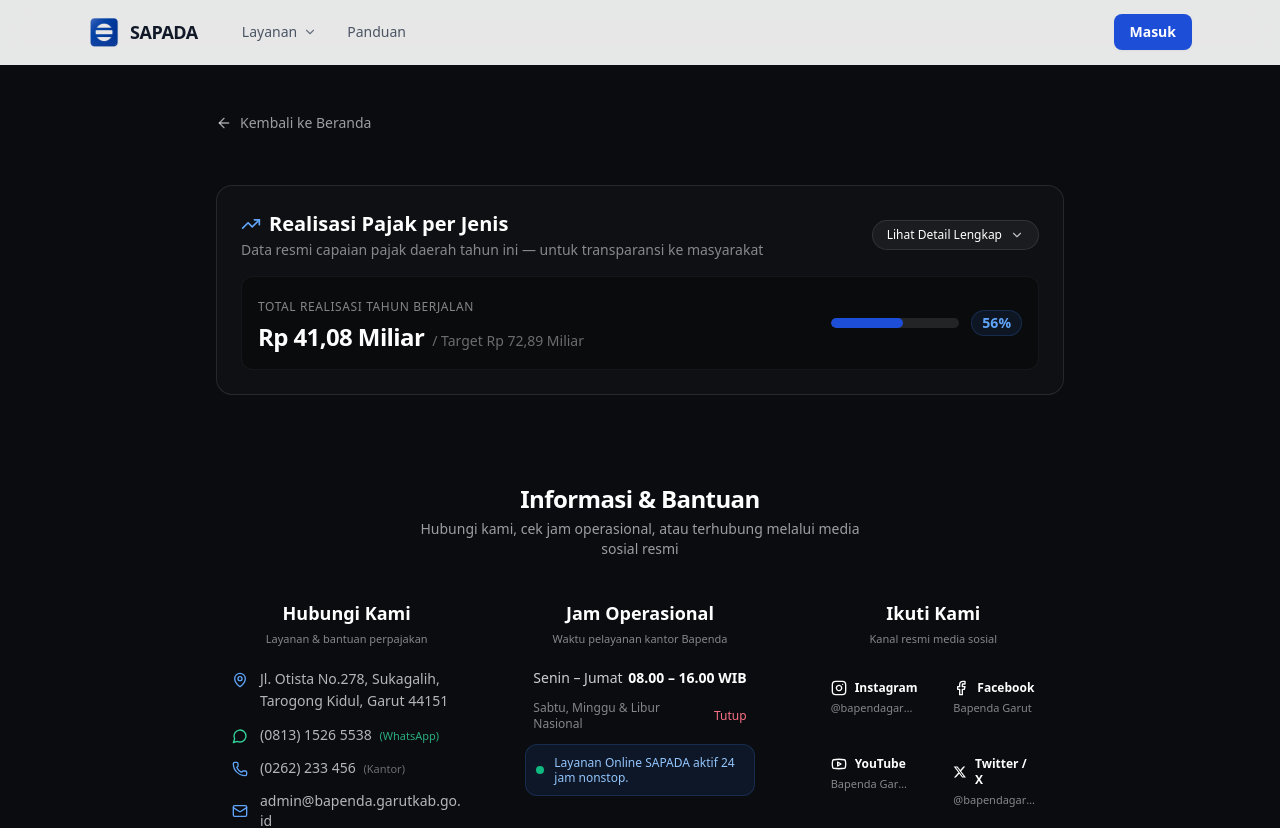
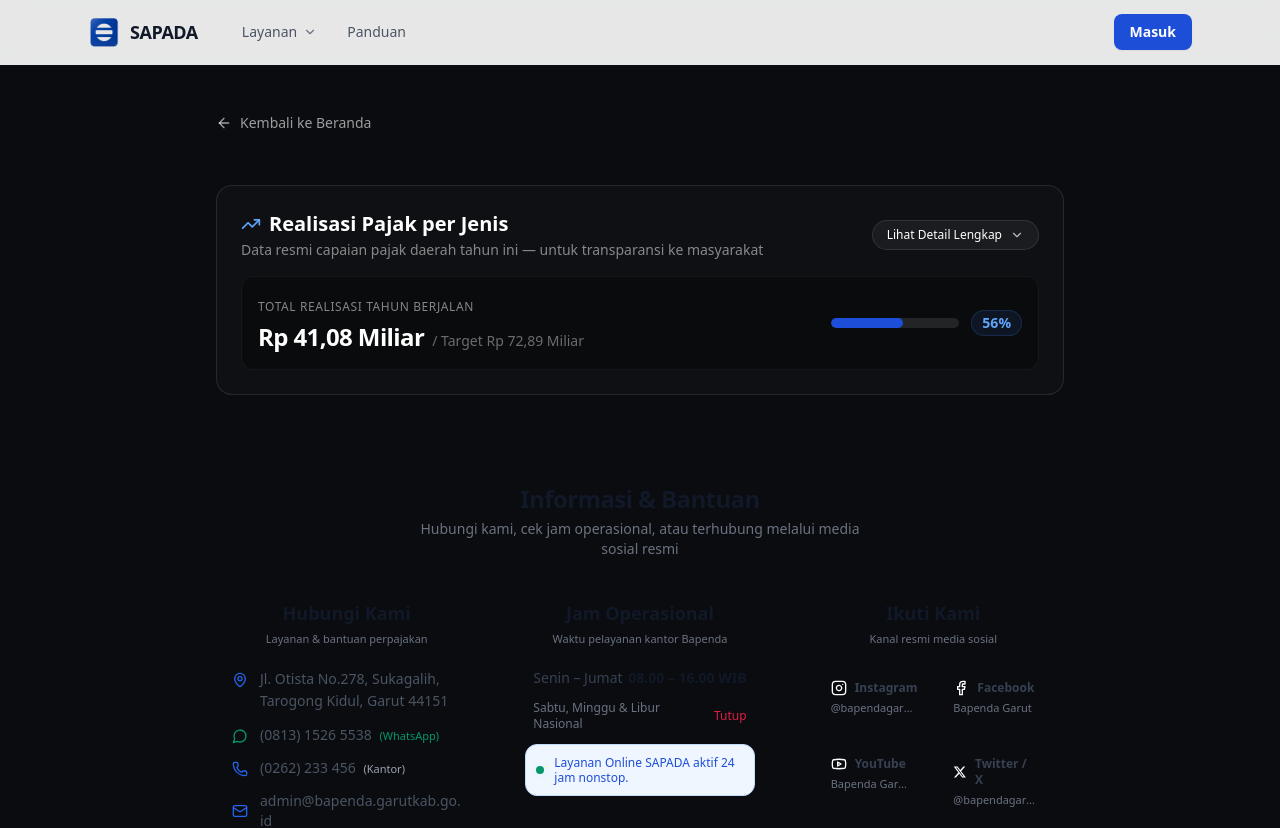
Before and after one commit to theseurhead/sapada, a Next.js app: page /live-pajak in a window 1280 px wide. Shown: the top 828 px of the page. Built offline with nearby package versions, Linux system fonts and the light colour scheme.

Commit message:
Fix layout overlap in ContactInfoSection and add responsive colors

```diff
--- a/components/ContactInfoSection.tsx
+++ b/components/ContactInfoSection.tsx
@@ -99,10 +99,10 @@ export default function ContactInfoSection() {
   return (
     <section className="space-y-6 pt-2">
       <div className="text-center flex flex-col items-center">
-        <h2 className="text-xl sm:text-2xl font-bold tracking-tight text-white">
+        <h2 className="text-xl sm:text-2xl font-bold tracking-tight text-white md:text-gray-900">
           Informasi & Bantuan
         </h2>
-        <p className="text-xs sm:text-sm text-white/60 mt-1 max-w-md">
+        <p className="text-xs sm:text-sm text-white/60 md:text-gray-500 mt-1 max-w-md">
           Hubungi kami, cek jam operasional, atau terhubung melalui media sosial resmi
         </p>
       </div>
@@ -112,23 +112,23 @@ export default function ContactInfoSection() {
         <div className="flex flex-col justify-start px-2 sm:px-4">
           <div className="space-y-4">
             <div className="text-center">
-              <h3 className="font-bold text-base sm:text-lg text-white">
+              <h3 className="font-bold text-base sm:text-lg text-white md:text-gray-900">
                 Hubungi Kami
               </h3>
-              <p className="text-[11px] text-white/50 mt-1">
+              <p className="text-[11px] text-white/50 md:text-gray-500 mt-1">
                 Layanan & bantuan perpajakan
               </p>
             </div>
 
-            <div className="space-y-3 pt-1 text-xs sm:text-sm text-white/70">
+            <div className="space-y-3 pt-1 text-xs sm:text-sm text-white/70 md:text-gray-600">
               {/* Alamat */}
               <div className="flex items-start gap-3 group">
-                <MapPin className="w-4 h-4 text-blue-400 mt-1 flex-shrink-0" />
+                <MapPin className="w-4 h-4 text-blue-400 md:text-blue-600 mt-1 flex-shrink-0" />
                 <a
                   href="https://maps.google.com/?q=Jl.+Otista+No.278,+Sukagalih,+Tarogong+Kidul,+Garut"
                   target="_blank"
                   rel="noopener noreferrer"
-                  className="hover:text-blue-300 leading-relaxed transition-colors group-hover:underline underline-offset-2 flex-1"
+                  className="hover:text-blue-300 md:hover:text-blue-800 leading-relaxed transition-colors group-hover:underline underline-offset-2 flex-1"
                 >
                   Jl. Otista No.278, Sukagalih, Tarogong Kidul, Garut 44151
                 </a>
@@ -136,34 +136,34 @@ export default function ContactInfoSection() {
 
               {/* WhatsApp */}
               <div className="flex items-center gap-3 group">
-                <MessageCircle className="w-4 h-4 text-emerald-400 flex-shrink-0" />
+                <MessageCircle className="w-4 h-4 text-emerald-400 md:text-emerald-600 flex-shrink-0" />
                 <a
                   href="https://wa.me/6281315265538"
                   target="_blank"
                   rel="noopener noreferrer"
-                  className="hover:text-white transition-colors group-hover:underline underline-offset-2"
+                  className="hover:text-white md:hover:text-gray-900 transition-colors group-hover:underline underline-offset-2"
                 >
-                  (0813) 1526 5538 <span className="text-[11px] text-emerald-400/80 font-medium ml-1">(WhatsApp)</span>
+                  (0813) 1526 5538 <span className="text-[11px] text-emerald-400/80 md:text-emerald-600 font-medium ml-1">(WhatsApp)</span>
                 </a>
               </div>
 
               {/* Telepon Admin */}
               <div className="flex items-center gap-3 group">
-                <Phone className="w-4 h-4 text-blue-400 flex-shrink-0" />
+                <Phone className="w-4 h-4 text-blue-400 md:text-blue-600 flex-shrink-0" />
                 <a
                   href="tel:0262233456"
-                  className="hover:text-blue-300 transition-colors group-hover:underline underline-offset-2"
+                  className="hover:text-blue-300 md:hover:text-blue-800 transition-colors group-hover:underline underline-offset-2"
                 >
-                  (0262) 233 456 <span className="text-[11px] text-white/40 ml-1">(Kantor)</span>
+                  (0262) 233 456 <span className="text-[11px] text-white/40 md:text-gray-400 ml-1">(Kantor)</span>
                 </a>
               </div>
 
               {/* Email */}
               <div className="flex items-center gap-3 group">
-                <Mail className="w-4 h-4 text-blue-400 flex-shrink-0" />
+                <Mail className="w-4 h-4 text-blue-400 md:text-blue-600 flex-shrink-0" />
                 <a
                   href="mailto:admin@bapenda.garutkab.go.id"
-                  className="hover:text-blue-300 transition-colors break-all group-hover:underline underline-offset-2"
+                  className="hover:text-blue-300 md:hover:text-blue-800 transition-colors break-all group-hover:underline underline-offset-2"
                 >
                   admin@bapenda.garutkab.go.id
                 </a>
@@ -176,10 +176,10 @@ export default function ContactInfoSection() {
         <div className="flex flex-col justify-start px-2 sm:px-4">
           <div className="space-y-4">
             <div className="text-center">
-              <h3 className="font-bold text-base sm:text-lg text-white">
+              <h3 className="font-bold text-base sm:text-lg text-white md:text-gray-900">
                 Jam Operasional
               </h3>
-              <p className="text-[11px] text-white/50 mt-1">
+              <p className="text-[11px] text-white/50 md:text-gray-500 mt-1">
                 Waktu pelayanan kantor Bapenda
               </p>
             </div>
@@ -187,21 +187,21 @@ export default function ContactInfoSection() {
             <div className="space-y-3 pt-1 text-xs sm:text-sm">
               <div className="space-y-3 px-2">
                 <div className="flex flex-col sm:flex-row sm:items-center justify-between gap-1">
-                  <span className="text-white/80 font-medium">Senin – Jumat</span>
-                  <span className="text-white font-semibold">08.00 – 16.00 WIB</span>
+                  <span className="text-white/80 md:text-gray-700 font-medium">Senin – Jumat</span>
+                  <span className="text-white md:text-gray-900 font-semibold">08.00 – 16.00 WIB</span>
                 </div>
               </div>
 
-              <div className="flex flex-col sm:flex-row sm:items-center justify-between px-2 text-xs text-white/50 gap-1 mt-2">
+              <div className="flex flex-col sm:flex-row sm:items-center justify-between px-2 text-xs text-white/50 md:text-gray-500 gap-1 mt-2">
                 <span>Sabtu, Minggu & Libur Nasional</span>
-                <span className="text-rose-400 font-medium">Tutup</span>
+                <span className="text-rose-400 md:text-rose-600 font-medium">Tutup</span>
               </div>
 
               {/* Online SAPADA 24/7 Badge */}
-              <div className="mt-3 p-2.5 rounded-xl bg-blue-500/10 border border-blue-500/20 flex items-center gap-2.5 text-xs text-blue-300">
+              <div className="mt-3 p-2.5 rounded-xl bg-blue-500/10 md:bg-blue-50 border border-blue-500/20 md:border-blue-200 flex items-center gap-2.5 text-xs text-blue-300 md:text-blue-700">
                 <span className="relative flex h-2 w-2">
-                  <span className="animate-ping absolute inline-flex h-full w-full rounded-full bg-emerald-400 opacity-75"></span>
-                  <span className="relative inline-flex rounded-full h-2 w-2 bg-emerald-500"></span>
+                  <span className="animate-ping absolute inline-flex h-full w-full rounded-full bg-emerald-400 md:bg-emerald-500 opacity-75"></span>
+                  <span className="relative inline-flex rounded-full h-2 w-2 bg-emerald-500 md:bg-emerald-600"></span>
                 </span>
                 <span className="font-medium leading-tight">
                   Layanan Online SAPADA aktif 24 jam nonstop.
@@ -212,13 +212,13 @@ export default function ContactInfoSection() {
         </div>
 
         {/* Kolom 3: Ikuti Kami */}
-        <div className="flex flex-col justify-start px-2 sm:px-4 col-span-2 md:col-span-1">
+        <div className="flex flex-col justify-start px-2 sm:px-4 col-span-1 md:col-span-1">
           <div className="space-y-4">
             <div className="text-center">
-              <h3 className="font-bold text-base sm:text-lg text-white">
+              <h3 className="font-bold text-base sm:text-lg text-white md:text-gray-900">
                 Ikuti Kami
               </h3>
-              <p className="text-[11px] text-white/50 mt-1">
+              <p className="text-[11px] text-white/50 md:text-gray-500 mt-1">
                 Kanal resmi media sosial
               </p>
             </div>
@@ -237,11 +237,11 @@ export default function ContactInfoSection() {
                   >
                     <div className="flex items-center gap-2">
                       <Icon />
-                      <span className="hidden sm:inline text-xs font-semibold text-white">
+                      <span className="hidden sm:inline text-xs font-semibold text-white md:text-gray-700">
                         {social.name}
                       </span>
                     </div>
-                    <span className="hidden sm:inline text-[11px] text-white/50 truncate w-full">
+                    <span className="hidden sm:inline text-[11px] text-white/50 md:text-gray-500 truncate w-full">
                       {social.handle}
                     </span>
                   </a>
@@ -249,7 +249,7 @@ export default function ContactInfoSection() {
               })}
             </div>
 
-            <p className="text-[11px] text-white/40 pt-2 sm:pt-1 leading-relaxed text-center">
+            <p className="text-[11px] text-white/40 md:text-gray-400 pt-2 sm:pt-1 leading-relaxed text-center">
               Dapatkan berita terbaru, sosialisasi perda, dan pengumuman jatuh tempo pajak.
             </p>
           </div>
```
